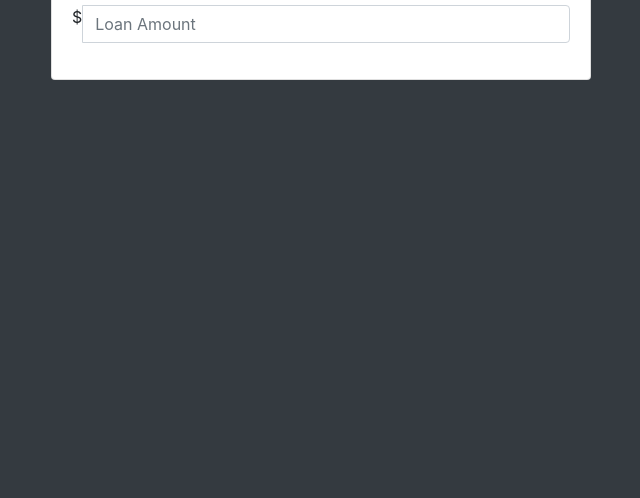
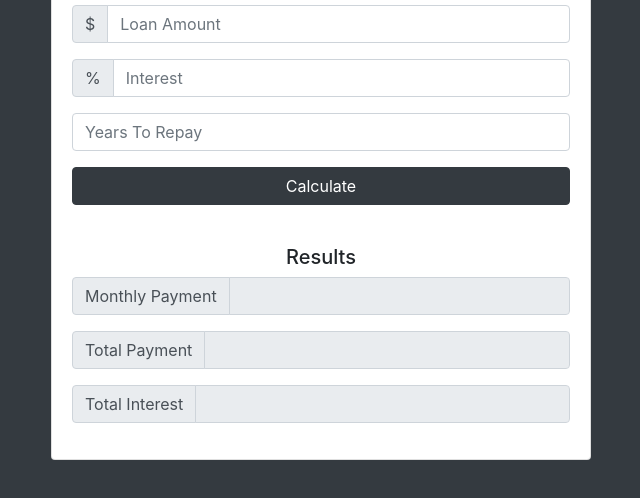
Before and after one commit to Niyatihd/modern_JS, a plain HTML site: page LOANCALCULATOR/index.html in a window 1280 px wide. Shown: the part 136-634 px from the top of the page, without its empty margins (319-959 px from the left). Drawn offline with nearby package versions, Linux system fonts and the light colour scheme.

Commit message:
Add form to enter values to calculate, Loan amount, interest and years to pay

```diff
--- a/LOANCALCULATOR/index.html
+++ b/LOANCALCULATOR/index.html
@@ -27,9 +27,9 @@
             <div class="card card-body text-center mt-5">
               <h1 class="heading display-5 pb-3">Loan Calculator</h1>
               <form id="loan-form">
-                <div class="form-group">
-                  <div class="input-group">
-                    <span class="input-group-addon">$</span>
+                <!-- <div class="form-group">
+                  <div class="input-group-prepend">
+                    <span class="input-group-text">$</span>
                     <input
                       type="number"
                       class="form-control"
@@ -37,8 +37,123 @@
                       placeholder="Loan Amount"
                     />
                   </div>
+                </div> -->
+
+                <div class="input-group mb-3">
+                  <div class="input-group-prepend">
+                    <span class="input-group-text" id="basic-addon1">$</span>
+                  </div>
+                  <input
+                    type="number"
+                    class="form-control"
+                    id="amount"
+                    placeholder="Loan Amount"
+                  />
+                </div>
+
+                <!-- <div class="form-group">
+                  <div class="input-group">
+                    <span class="input-group-text">%</span>
+                    <input
+                      type="number"
+                      class="form-control"
+                      id="interest"
+                      placeholder="Interest"
+                    />
+                  </div>
+                </div> -->
+
+                <div class="input-group mb-3">
+                  <div class="input-group-prepend">
+                    <span class="input-group-text" id="basic-addon1">%</span>
+                  </div>
+                  <input
+                    type="number"
+                    class="form-control"
+                    id="interest"
+                    placeholder="Interest"
+                  />
+                </div>
+
+                <div class="form-group">
+                  <input
+                    type="number"
+                    class="form-control"
+                    id="years"
+                    placeholder="Years To Repay"
+                  />
+                </div>
+                <div class="form-group">
+                  <input
+                    type="submit"
+                    value="Calculate"
+                    class="btn btn-dark btn-block"
+                  />
                 </div>
               </form>
+
+              <!-- Loader -->
+              <!-- <div class="loading">
+                <img src="img/loading.gif" alt="" />
+              </div> -->
+
+              <!-- Results -->
+              <div id="results" class="pt-4">
+                <h5>Results</h5>
+
+                <!-- <div class="form-group">
+                <div class="input-group">
+                  <span class="input-group-text">Monthly Payment</span>
+                  <input
+                    type="number"
+                    class="form-control"
+                    id="monthly-payment"
+                    disabled
+                  />
+                </div>
+              </div> -->
+                <div class="input-group mb-3">
+                  <div class="input-group-prepend">
+                    <span class="input-group-text" id="basic-addon1"
+                      >Monthly Payment</span
+                    >
+                  </div>
+                  <input
+                    type="number"
+                    class="form-control"
+                    id="monthly-payment"
+                    disabled
+                  />
+                </div>
+
+                <div class="input-group mb-3">
+                  <div class="input-group-prepend">
+                    <span class="input-group-text" id="basic-addon1"
+                      >Total Payment</span
+                    >
+                  </div>
+                  <input
+                    type="number"
+                    class="form-control"
+                    id="total-payment"
+                    disabled
+                  />
+                </div>
+
+                <div class="input-group mb-3">
+                  <div class="input-group-prepend">
+                    <span class="input-group-text" id="basic-addon1"
+                      >Total Interest</span
+                    >
+                  </div>
+                  <input
+                    type="number"
+                    class="form-control"
+                    id="total-interest"
+                    disabled
+                  />
+                </div>
+              </div>
             </div>
           </div>
         </div>
@@ -62,5 +177,6 @@
       integrity="sha384-JZR6Spejh4U02d8jOt6vLEHfe/JQGiRRSQQxSfFWpi1MquVdAyjUar5+76PVCmYl"
       crossorigin="anonymous"
     ></script>
+    <script src="app.js"></script>
   </body>
 </html>
```
